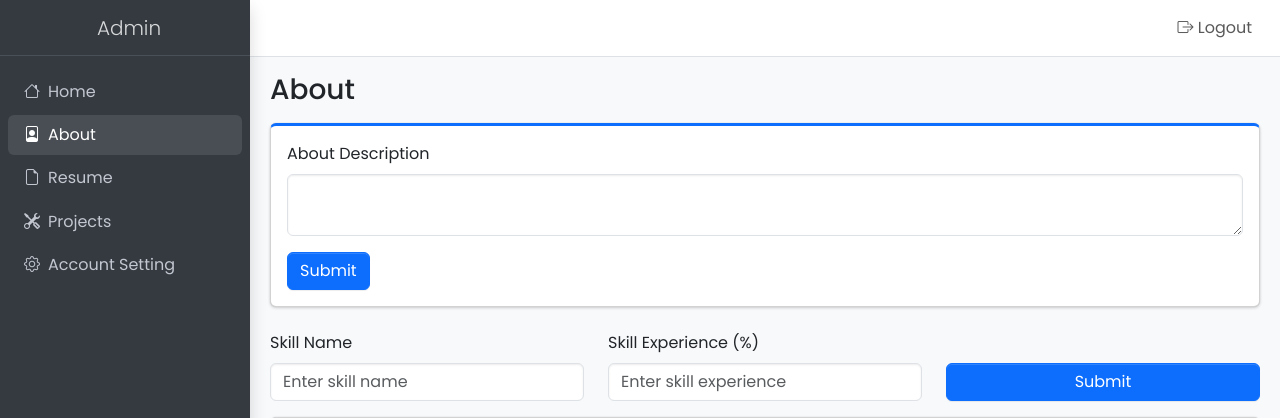
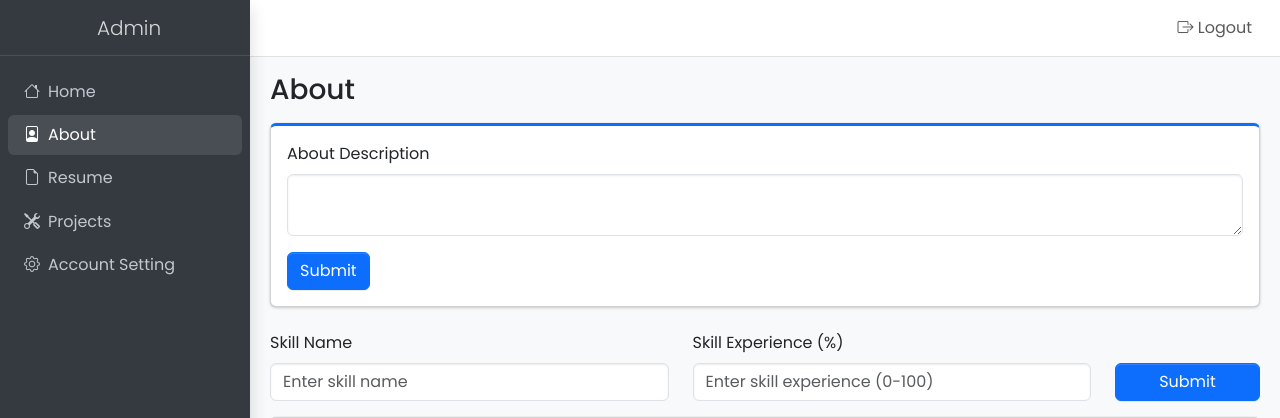
Before and after one commit to Rizanoor/mollanative, a PHP site: page /mollanative/admin/?about=true in a window 1280 px wide. Shown: the top 418 px of the page. Run offline with PHP 8.4, Linux system fonts and the light colour scheme; the visitor is signed in with stand-in values (Sample User, id 1); data that the repository does not hold is empty; some libraries are stand-ins or nearby versions.

Commit message:
fix: placeholder about

```diff
--- a/admin/about.php
+++ b/admin/about.php
@@ -38,17 +38,17 @@ $message_type = $_SESSION['message_type'] ?? '';
 
     <form method="POST">
         <div class="row mb-3">
-            <div class="col-md-4">
+            <div class="col-md-5">
                 <label for="inputSkill" class="form-label">Skill Name</label>
                 <input type="text" class="form-control" id="inputSkill" name="inputSkill" placeholder="Enter skill name" required>
             </div>
 
-            <div class="col-md-4">
+            <div class="col-md-5">
                 <label for="inputExperience" class="form-label">Skill Experience (%)</label>
-                <input type="number" class="form-control" id="inputExperience" name="inputExperience" placeholder="Enter skill experience" min="0" max="100" required>
+                <input type="number" class="form-control" id="inputExperience" name="inputExperience" placeholder="Enter skill experience (0-100)" min="0" max="100" required>
             </div>
 
-            <div class="col-md-4 d-flex align-items-end">
+            <div class="col-md-2 d-flex align-items-end">
                 <button type="submit" class="btn btn-primary w-100">Submit</button>
             </div>
         </div>
```
